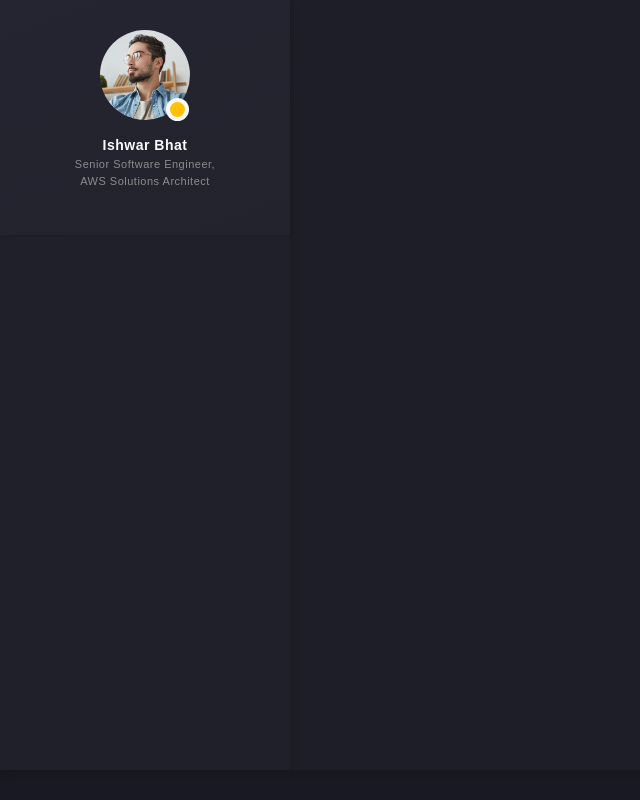
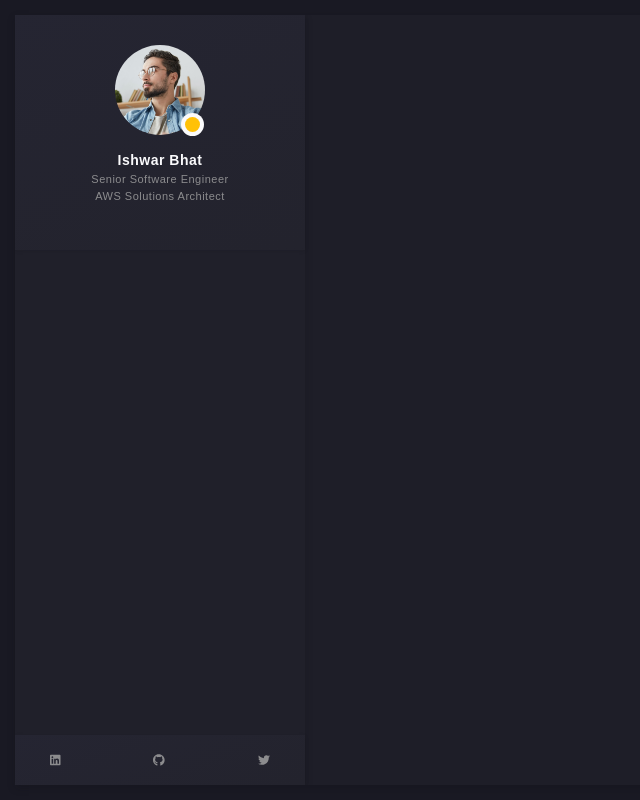
Before and after one commit to codingloop/PersonalPortfolio, a Next.js app: page / in a window 1280 px wide. Shown: the whole page, without its empty margins (0-640 px from the left). Built offline with nearby package versions, Linux system fonts and the light colour scheme.

Commit message:
Complete adding social icons and bug fixes

```diff
--- a/src/components/AppWrapper/InfoBar/_Header.js
+++ b/src/components/AppWrapper/InfoBar/_Header.js
@@ -2,7 +2,7 @@ import { FontAwesomeIcon } from "@fortawesome/react-fontawesome";
 import style from "./style.module.css";
 import { faExpand } from "@fortawesome/free-solid-svg-icons";
 
-export default function Header() {
+export default function Header({ userFullName, designations }) {
   return (
     <div className={style.header}>
       <div className={style.avatar}>
@@ -14,9 +14,11 @@ export default function Header() {
           <div className={style.available_lamp}></div>
         </div>
       </div>
-      <h5 className="text-custom3 transition">Ishwar Bhat</h5>
+      <h5 className="text-custom3 transition">{userFullName}</h5>
       <div className="text-11px">
-        Senior Software Engineer, <br /> AWS Solutions Architect
+        {designations?.map((designation, index) => (
+          <div key={`designation_${index}`}>{designation}</div>
+        ))}
       </div>
     </div>
   );
--- a/src/components/AppWrapper/InfoBar/_InfoBarHeader.js
+++ b/src/components/AppWrapper/InfoBar/_InfoBarHeader.js
@@ -1,12 +1,15 @@
 import { FontAwesomeIcon } from "@fortawesome/react-fontawesome";
+import { faEllipsisV } from "@fortawesome/free-solid-svg-icons";
 import style from "./style.module.css";
-import { faEllipsisV } from "@fortawesome/free-solid-svg-icons";
 
-export default function InfoBarHeader() {
+export default function InfoBarHeader({ setShowLeftMenu }) {
   return (
     <div className={style.infobarheader}>
       <div className={style.infobarheaderbtn}>
-        <FontAwesomeIcon icon={faEllipsisV} />
+        <FontAwesomeIcon
+          icon={faEllipsisV}
+          onClick={() => setShowLeftMenu((state) => !state)}
+        />
       </div>
     </div>
   );
--- a/src/components/AppWrapper/InfoBar/_Social.js
+++ b/src/components/AppWrapper/InfoBar/_Social.js
@@ -1,3 +1,17 @@
-export default function Social() {
-  return <div>hi</div>;
+import { FontAwesomeIcon } from "@fortawesome/react-fontawesome";
+import style from "./style.module.css";
+import { iconsConfig } from "@/config/socialIcons";
+
+export default function Social({ socialMeadiaList }) {
+  return (
+    <div className={style.social_container}>
+      {socialMeadiaList?.map((socialMedia, index) => {
+        return (
+          <a href={socialMedia?.link} key={`social_icon_${index}`}>
+            <FontAwesomeIcon icon={iconsConfig[socialMedia?.icon]} />
+          </a>
+        );
+      })}
+    </div>
+  );
 }
--- a/src/components/AppWrapper/InfoBar/index.js
+++ b/src/components/AppWrapper/InfoBar/index.js
@@ -1,15 +1,27 @@
+import { useState } from "react";
 import Header from "./_Header";
 import InfoBarHeader from "./_InfoBarHeader";
 import ScrollFrame from "./_ScrollFrame";
 import Social from "./_Social";
 import style from "./style.module.css";
 
-export default function InfoBar() {
+export default function InfoBar({
+  userFullName,
+  designations,
+  socialMeadiaList,
+}) {
+  const [showLeftMenu, setShowLeftMenu] = useState(false);
+
+  const mainClassName = showLeftMenu
+    ? `${style.infobar} ${style.infobarActive}`
+    : style.infobar;
+
   return (
-    <div className={style.infobar}>
+    <div className={mainClassName}>
       <div className="py-0 px-[15px]">
-        <InfoBarHeader />
-        <Header />
+        <InfoBarHeader setShowLeftMenu={setShowLeftMenu} />
+        <Header userFullName={userFullName} designations={designations} />
+        <Social socialMeadiaList={socialMeadiaList} />
         {/* <Header />
         <ScrollFrame />
         <Social /> */}
--- a/src/components/AppWrapper/InfoBar/style.module.css
+++ b/src/components/AppWrapper/InfoBar/style.module.css
@@ -160,7 +160,47 @@
   text-align: left;
 }
 
+/* Secion 3 */
+
+/* Section 4 */
+.social_container {
+  display: -webkit-box;
+  display: -ms-flexbox;
+  display: flex;
+  -webkit-box-align: center;
+  -ms-flex-align: center;
+  align-items: center;
+  -webkit-box-pack: justify;
+  -ms-flex-pack: justify;
+  justify-content: space-between;
+  padding: 0 35px;
+  height: 50px;
+  background: linear-gradient(
+    159deg,
+    rgba(37, 37, 50, 0.98) 0%,
+    rgba(35, 35, 45, 0.98) 100%
+  );
+  position: absolute;
+  bottom: 0;
+  -webkit-box-shadow: 0 1px 4px 0 rgba(15, 15, 20, 0.1);
+  box-shadow: 0 1px 4px 0 rgba(15, 15, 20, 0.1);
+  left: 0;
+  width: 100%;
+  z-index: 999;
+}
+
+.social_container a {
+  color: #8c8c8e;
+  -webkit-transition: 0.2s ease-in-out;
+  transition: 0.2s ease-in-out;
+}
+
 @media (max-width: 920px) {
+  .infobarActive {
+    -webkit-transform: translateX(290px);
+    transform: translateX(290px);
+  }
+
   .infobar {
     position: absolute;
     left: -290px;
--- a/src/components/AppWrapper/index.js
+++ b/src/components/AppWrapper/index.js
@@ -2,11 +2,19 @@ import Content from "./Content";
 import InfoBar from "./InfoBar";
 import MenuBar from "./MenuBar";
 
-export default function AppWrapper() {
+export default function AppWrapper({
+  userFullName,
+  designations,
+  socialMeadiaList,
+}) {
   return (
     <div className="max-w-[1440px] w-full h-full mx-auto bg-custom1 bg-cover relative overflow-hidden shadow-shadow1 mw920:rounded-none mw920:h-screen">
       <div className="relative flex flex-nowrap mw920:w-full">
-        <InfoBar />
+        <InfoBar
+          userFullName={userFullName}
+          designations={designations}
+          socialMeadiaList={socialMeadiaList}
+        />
         {/* <Content /> */}
         {/* <MenuBar /> */}
       </div>
--- a/src/components/PreLoader/style.module.css
+++ b/src/components/PreLoader/style.module.css
@@ -6,6 +6,7 @@
   width: calc(100vw - 30px);
   height: calc(100vh - 30px);
   background: #20202a;
+  z-index: 999999;
   display: -webkit-box;
   display: -ms-flexbox;
   display: flex;
--- a/src/config/portfolio.json
+++ b/src/config/portfolio.json
@@ -1,4 +1,10 @@
 {
   "user_full_name": "Ishwar Bhat",
+  "designations": ["Senior Software Engineer", "AWS Solutions Architect"],
+  "social_media_list": [
+    { "link": "https://www.linkedin.com/in/ishwar-bhat/", "icon": "linkedin" },
+    { "link": "https://www.linkedin.com/in/ishwar-bhat/", "icon": "github" },
+    { "link": "https://www.linkedin.com/in/ishwar-bhat/", "icon": "twitter" }
+  ],
   "progress_bar_color": "#ffc107"
 }
--- /dev/null
+++ b/src/config/socialIcons.js
@@ -0,0 +1,11 @@
+import {
+  faGithub,
+  faLinkedin,
+  faTwitter,
+} from "@fortawesome/free-brands-svg-icons";
+
+export const iconsConfig = {
+  linkedin: faLinkedin,
+  github: faGithub,
+  twitter: faTwitter,
+};
--- a/src/pages/index.js
+++ b/src/pages/index.js
@@ -9,10 +9,15 @@ export default function Home() {
   const [showPreLoader, setShowPreLoader] = useState(true);
 
   return (
-    <div className="main_app">
+    <div className="main_app mw920:p-0">
       <AppHeader />
+
       <MobileTopBar />
-      <AppWrapper />
+      <AppWrapper
+        userFullName={PFInfo.user_full_name}
+        designations={PFInfo.designations}
+        socialMeadiaList={PFInfo.social_media_list}
+      />
 
       {showPreLoader && (
         <PreLoader
--- a/src/styles/globals.css
+++ b/src/styles/globals.css
@@ -63,11 +63,11 @@ h6 {
   font-weight: 400;
 }
 
-/* .main_app {
+.main_app {
   padding: 15px;
   background: #191923;
   width: 100vw;
   height: 100%;
   position: relative;
   overflow: hidden;
-} */
+}
```
